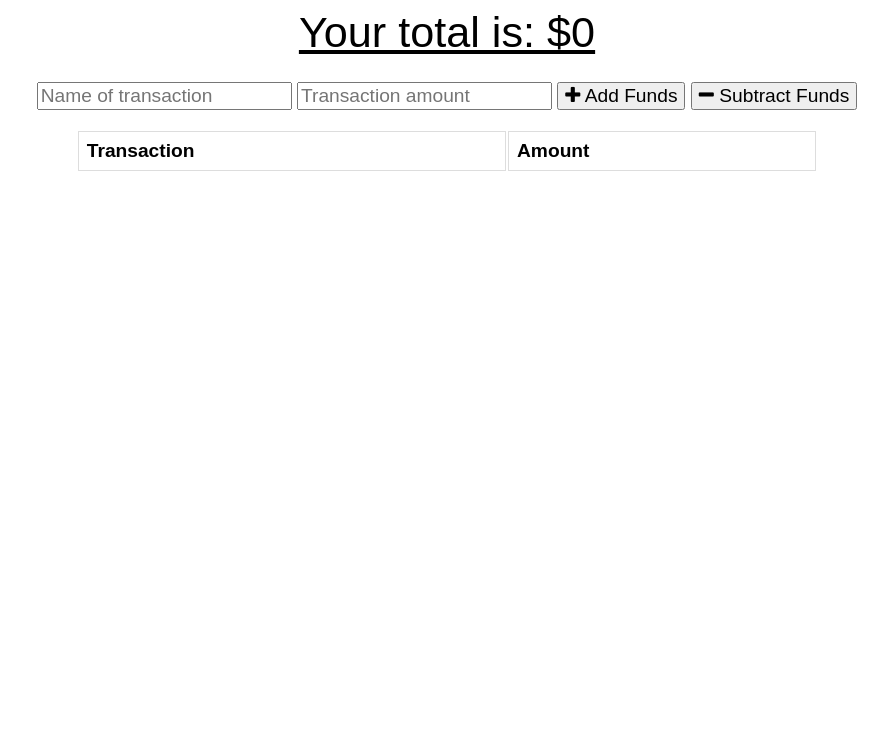
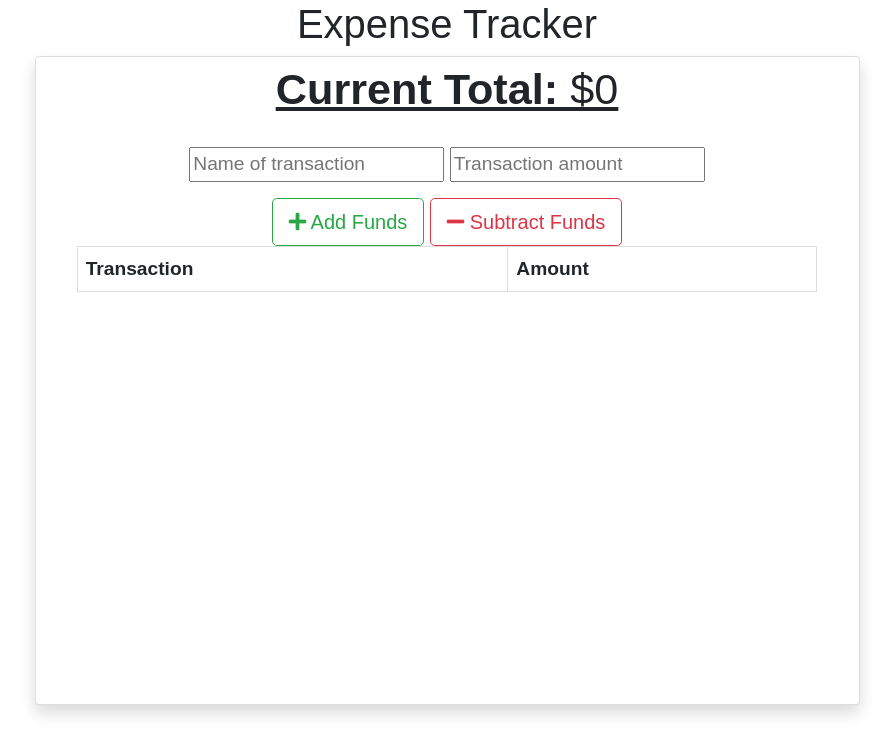
Before and after one commit to a-thread/Expense-Tracker-PWA, a website: page public/index.html in a window 1280 px wide. Shown: the whole page, without its empty margins (193-1087 px from the left). Drawn offline with nearby package versions, Linux system fonts and the light colour scheme; no server answers; a web font is replaced by a local one.

Commit message:
adding fontawesome, google fonts, updating bootstrap, adding comments, and updating class names for styling

```diff
--- a/public/index.html
+++ b/public/index.html
@@ -1,29 +1,45 @@
 <!DOCTYPE html>
 <html lang="en">
+
 <head>
   <meta charset="UTF-8">
   <meta name="viewport" content="width=device-width, initial-scale=1.0">
   <meta http-equiv="X-UA-Compatible" content="ie=edge">
   <meta name="theme-color" content="#317EFB">
   <link rel="shortcut icon" href="icons/icon-192x192.png" type="image/x-icon">
-
-  <link rel="stylesheet" href="https://stackpath.bootstrapcdn.com/font-awesome/4.7.0/css/font-awesome.min.css">
+  <!-- Bootstrap -->
+  <link rel="stylesheet" href="https://cdn.jsdelivr.net/npm/bootstrap@4.5.3/dist/css/bootstrap.min.css"
+    integrity="sha384-TX8t27EcRE3e/ihU7zmQxVncDAy5uIKz4rEkgIXeMed4M0jlfIDPvg6uqKI2xXr2" crossorigin="anonymous">
+  <!-- Google Fonts -->
+  <link href="https://fonts.googleapis.com/css2?family=Cabin+Sketch:wght@400;700&family=Press+Start+2P&display=swap"
+    rel="stylesheet">
+  <!-- Font Awesome -->
+  <link rel="stylesheet" href="https://use.fontawesome.com/releases/v5.15.1/css/all.css"
+    integrity="sha384-vp86vTRFVJgpjF9jiIGPEEqYqlDwgyBgEF109VFjmqGmIY/Y4HV4d3Gp2irVfcrp" crossorigin="anonymous">
+  <!-- Local CSS -->
   <link rel="stylesheet" href="./assets/css/styles.css">
 
-  <title>Budget Tracker</title>
+  <title>Expense Tracker</title>
 </head>
+
 <body>
   <div class="wrapper">
+    <h1 class="title">Expense Tracker</h1>
+    <div class="card shadow">
       <div class="total">
-      <div class="total">Your total is: $<span id="total">0</span></div>
+        <div class="total"><strong>Current Total: </strong> $<span id="total">0</span></div>
       </div>
 
-    <div class="form">
+      <div class="container form">
         <input type="text" id="t-name" placeholder="Name of transaction" />
         <input type="number" min="0" id="t-amount" placeholder="Transaction amount" />
-      <button id="add-btn"><i class="fa fa-plus buttons"></i> Add Funds</button>
-      <button id="sub-btn"><i class="fa fa-minus"></i> Subtract Funds</button>
         <p class="error"></p>
+        <div class="buttons">
+          <button type="button" class="btn btn-lg btn-outline-success" id="add-btn"><i class="fas fa-plus"></i> Add
+            Funds</button>
+          <button type="button" class="btn btn-lg btn-outline-danger" id="sub-btn"><i class="fas fa-minus"></i> Subtract
+            Funds</button>
+        </div>
       </div>
 
       <div class="transactions">
@@ -40,9 +56,11 @@
 
       <canvas id="myChart"></canvas>
     </div>
+  </div>
 
   <script src="https://cdn.jsdelivr.net/npm/chart.js@2.8.0"></script>
   <script src="./assets/js/db.js"></script>
   <script src="./assets/js/index.js"></script>
 </body>
+
 </html>
```
Lines whose indentation alone changed are shown as unchanged.
